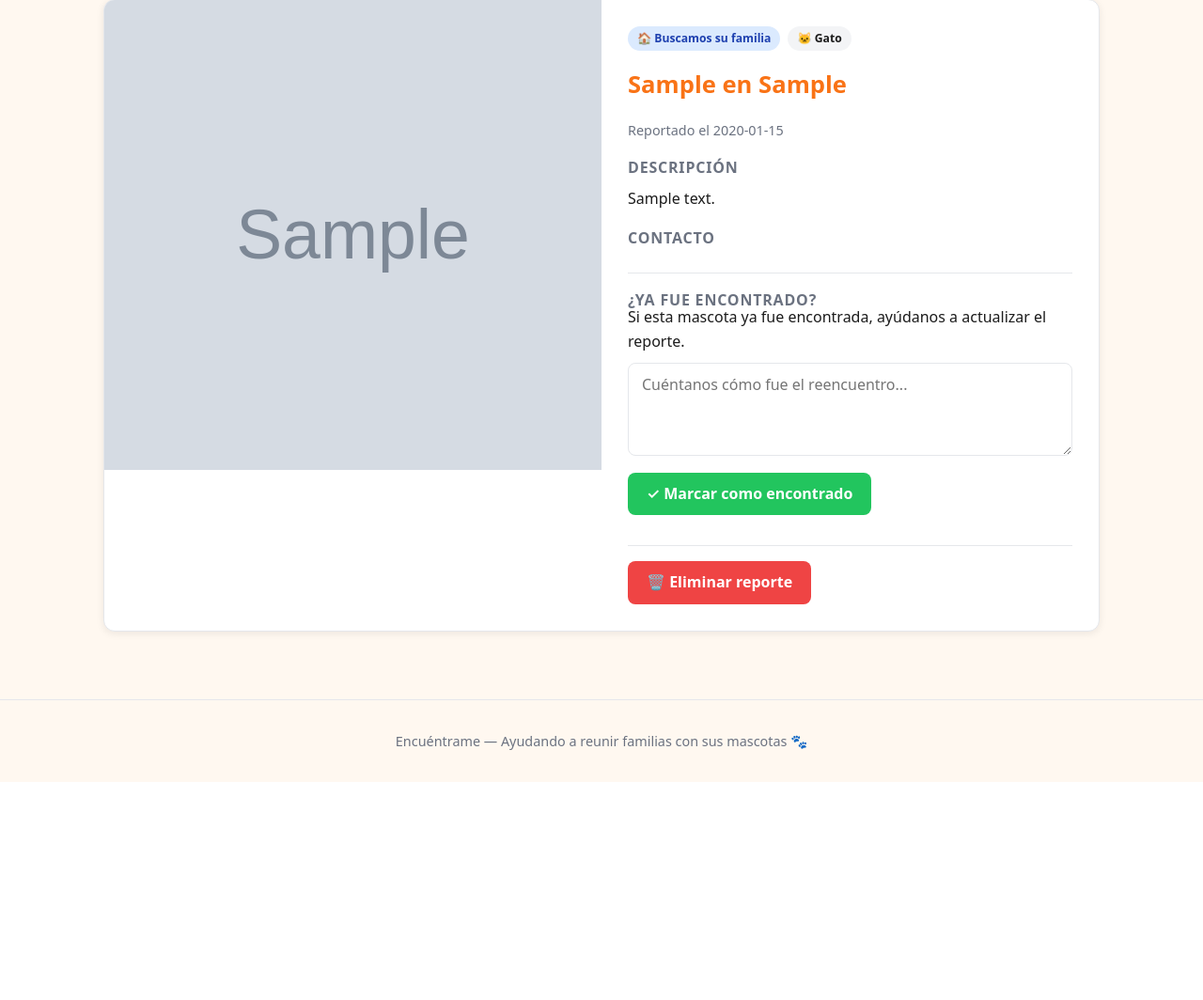
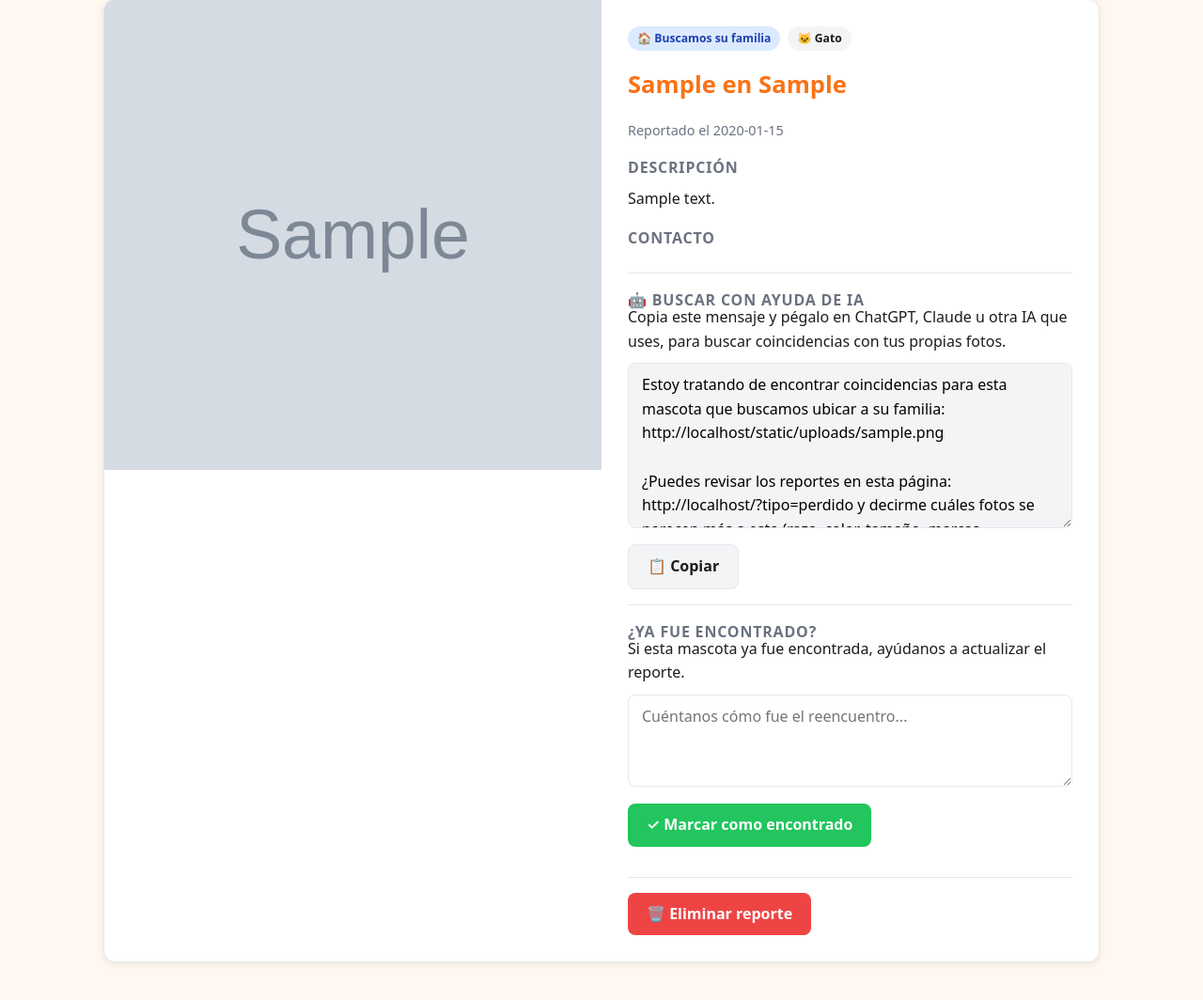
Before and after one commit to angelampdev/encuentrame, a Flask app: page /mascota/1 in a window 1280 px wide. Shown: the part 146-1210 px from the top of the page at 94% size. Before the commit the page ends 978 px from the top, so only its background shows below. Run offline with Flask 3, Linux system fonts and the light colour scheme; tables that the repository leaves empty hold one stand-in row (values such as "Sample post"); grey boxes marked "Sample" are stand-in pictures.

Commit message:
cambios para diferentes tipos de contacto

```diff
--- a/static/style.css
+++ b/static/style.css
@@ -212,6 +212,16 @@
   margin: 10px 0; resize: vertical;
 }
 
+.ia-ayuda { border-top: 1px solid var(--borde); padding-top: 16px; }
+.ia-ayuda textarea {
+  width: 100%; padding: 10px 14px; border-radius: 8px; border: 1px solid var(--borde);
+  margin: 10px 0; resize: vertical; font-family: inherit; background: var(--gris-claro);
+}
+.copiado-msg {
+  color: var(--verde); font-weight: 600; margin-left: 10px; opacity: 0; transition: opacity .2s;
+}
+.copiado-msg-visible { opacity: 1; }
+
 .eliminar-form { border-top: 1px solid var(--borde); padding-top: 16px; margin-top: 16px; }
 
 /* ===== Responsive ===== */
--- a/templates/detalle.html
+++ b/templates/detalle.html
@@ -55,6 +55,24 @@
         </div>
       {% endif %}
 
+      {% if mascota['estado'] == 'activo' and mascota['foto'] %}
+        {% set tipo_opuesto = 'encontrado_divagando' if mascota['tipo'] == 'perdido' else 'perdido' %}
+        {% set enlace_foto = url_for('static', filename='uploads/' + mascota['foto'], _external=True) %}
+        {% set enlace_lista = url_for('index', tipo=tipo_opuesto, _external=True) %}
+        {% set prompt_ia -%}
+Estoy tratando de encontrar coincidencias para esta mascota {{ 'perdida' if mascota['tipo'] == 'perdido' else 'que buscamos ubicar a su familia' }}: {{ enlace_foto }}
+
+¿Puedes revisar los reportes en esta página: {{ enlace_lista }} y decirme cuáles fotos se parecen más a esta (raza, color, tamaño, marcas particulares), y por qué?
+{%- endset %}
+        <div class="ia-ayuda">
+          <h2>🤖 Buscar con ayuda de IA</h2>
+          <p>Copia este mensaje y pégalo en ChatGPT, Claude u otra IA que uses, para buscar coincidencias con tus propias fotos.</p>
+          <textarea id="prompt-ia" rows="6" readonly>{{ prompt_ia }}</textarea>
+          <button type="button" class="btn btn-secondary" onclick="copiarPromptIA()">📋 Copiar</button>
+          <span id="copiado-msg" class="copiado-msg">¡Copiado!</span>
+        </div>
+      {% endif %}
+
       {% if mascota['estado'] == 'activo' %}
         <div class="encontrado-form">
           <h2>¿Ya fue encontrado?</h2>
@@ -76,4 +94,15 @@
     </div>
   </div>
 </div>
+
+<script>
+  function copiarPromptIA() {
+    const texto = document.getElementById('prompt-ia');
+    const msg = document.getElementById('copiado-msg');
+    navigator.clipboard.writeText(texto.value).then(function() {
+      msg.classList.add('copiado-msg-visible');
+      setTimeout(function() { msg.classList.remove('copiado-msg-visible'); }, 2000);
+    });
+  }
+</script>
 {% endblock %}
```
